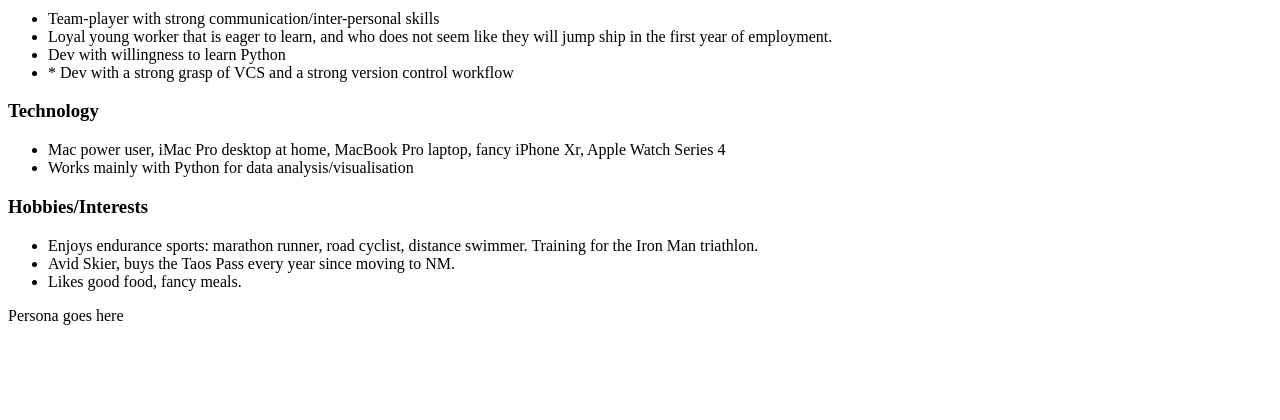
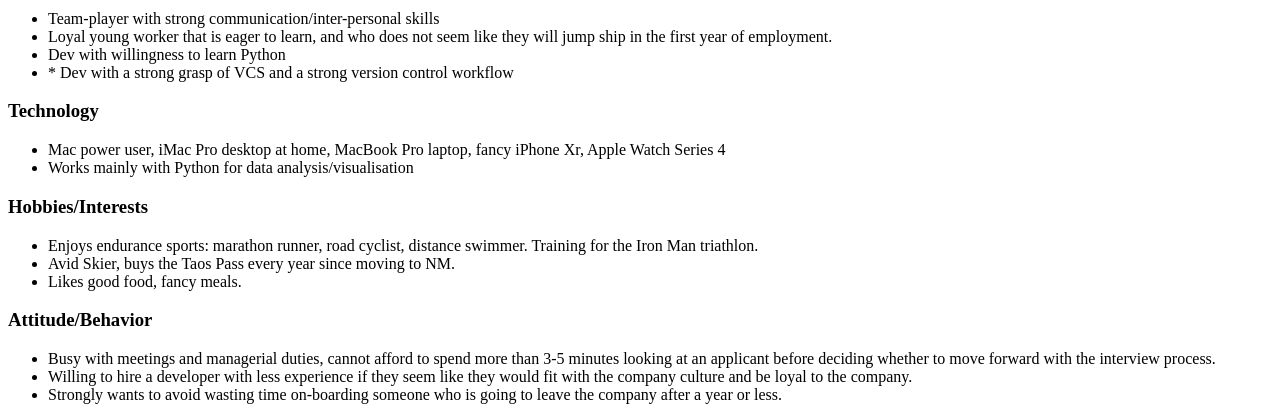
Before and after one commit to will-t-harris/will-harris-pwp, a PHP site: page /milestone-1.php in a window 1280 px wide. Shown: the part 985-1405 px from the top of the page. Before the commit the page ends 1310 px from the top, so only its background shows below. Run offline with PHP 8.4, Linux system fonts and the light colour scheme.

Commit message:
add attitude/behavior section

```diff
--- a/public_html/documentation/milestone-1.php
+++ b/public_html/documentation/milestone-1.php
@@ -38,6 +38,11 @@
 			<li>Avid Skier, buys the Taos Pass every year since moving to NM.</li>
 			<li>Likes good food, fancy meals.</li>
 		</ul>
-		<p>Persona goes here</p>
+		<h3>Attitude/Behavior</h3>
+		<ul>
+			<li>Busy with meetings and managerial duties, cannot afford to spend more than 3-5 minutes looking at an applicant before deciding whether to move forward with the interview process.</li>
+			<li>Willing to hire a developer with less experience if they seem like they would fit with the company culture and be loyal to the company.</li>
+			<li>Strongly wants to avoid wasting time on-boarding someone who is going to leave the company after a year or less.</li>
+		</ul>
 	</body>
 </html>
```
